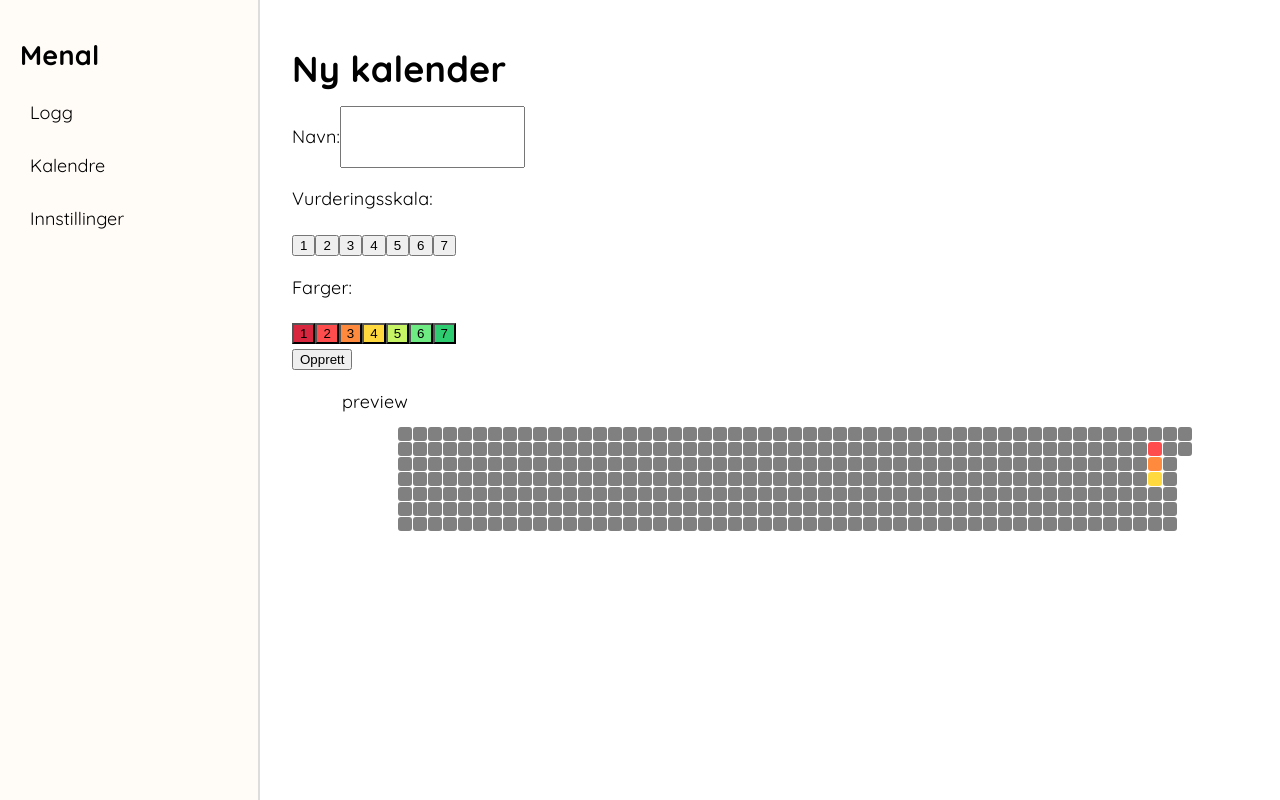
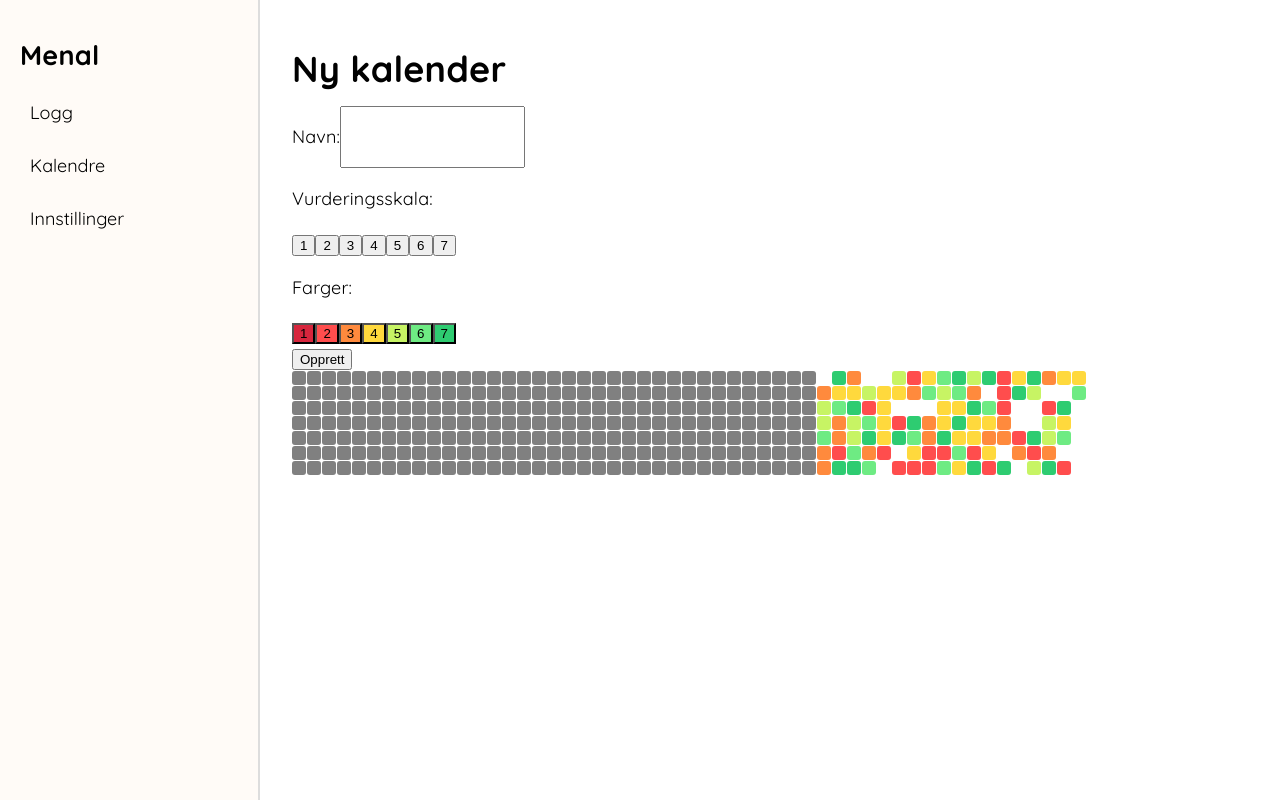
Before and after one commit to eiriklerdalen/Menal, a React (Vite) app in the folder menal/: page /calendars/new in a window 1280 px wide. Built offline with nearby package versions, Linux system fonts and the light colour scheme.

Commit message:
nytt felt i heatmap for å skille bruk + funskjon for å generere tilfeldig entries for kalendre

```diff
--- a/menal/src/components/CalendarHeatMap.tsx
+++ b/menal/src/components/CalendarHeatMap.tsx
@@ -65,15 +65,15 @@ function getLastYear(entries: Entry[]) {
   ]
 }
 
-function CalendarHeatMap({ entries, name }: {entries: Entry[], name: string}) {
+function CalendarHeatMap({ entries, name, variant }: {entries: Entry[], name: string, variant?: string}) {
   const navigate = useNavigate();
 
   const weeks = getLastYear(entries)
   return (
-    <div className="calendar">
-      <p className="calendarName">{name}</p>
+    <div className={`calendar ${variant}`}>
+      <p className={`calendarName ${variant}`}>{name}</p>
 
-      <div className="heatmap">
+      <div className={`heatmap ${variant}`}>
         {weeks.map((week) => (
           <div className="week">
             {week.map((day) => (
--- a/menal/src/index.css
+++ b/menal/src/index.css
@@ -60,21 +60,31 @@ body {
 }
 
 /* Calendars */
-.calendar {
+.calendar.default {
   display: flex;
   flex-direction: column;
   padding-left: 50px;
 }
 
-.calendarName {
+.calendarName.default {
   margin-bottom: 12px;
   text-align: left;
 }
 
-.heatmap {
+.heatmap.default {
   width: 100%;
   display: flex;
   justify-content: center;
+  gap: 1px;
+}
+
+.calendarName.preview {
+  display: none;
+}
+
+.heatmap.preview {
+  width: 100%;
+  display: flex;
   gap: 1px;
 }
 
@@ -88,7 +98,6 @@ body {
   width: 14px;
   height: 14px;
   border-radius: 3px;
-  background: #ddd;
 }
 
 .day:hover {
--- a/menal/src/pages/calendars.tsx
+++ b/menal/src/pages/calendars.tsx
@@ -50,7 +50,8 @@ function CalendarsPage() {
               <CalendarHeatMap
                 entries={calendarEntries}
                 name={calendar.name}
-                />
+                variant="default"
+              />
             </div>
           </>
         )
--- a/menal/src/pages/newCalendar.tsx
+++ b/menal/src/pages/newCalendar.tsx
@@ -84,12 +84,34 @@ function NewCalendarPage() {
 
             <div className="calendar-preview">
                 <CalendarHeatMap
-                    entries={ previewEntries }
-                    name={ "preview"}
+                    entries={ generatePreviewEntries(maxRating, 120) }
+                    name="preview"
+                    variant="preview"
                 />
             </div>
         </>
     );
+}
+
+function generatePreviewEntries(maxRating: number, days: number): Entry[] {
+    const entries: Entry[] = [];
+
+    for (let i = 0; i <= days; i++) {
+        const date = new Date();
+        date.setDate(date.getDate() - i);
+
+        const dateString = date.toISOString().split("T")[0];
+        const randomRating = Math.floor(Math.random() * maxRating) + 1;
+
+        entries.push({
+            id: i,
+            calendar_id: 0,
+            date: dateString,
+            rating: randomRating,
+        });
+    }
+
+    return entries
 }
 
 const preset_1 = [
@@ -150,10 +172,4 @@ const presets: Record<number, string[]> = {
     7: preset_7,
 }
 
-const previewEntries: Entry[] = [
-    { id: 0, calendar_id: 0, date: "2026-06-01", rating: 1 },
-    { id: 0, calendar_id: 0, date: "2026-06-02", rating: 2 },
-    { id: 0, calendar_id: 0, date: "2026-06-03", rating: 3 },
-];
-
 export default NewCalendarPage
```
